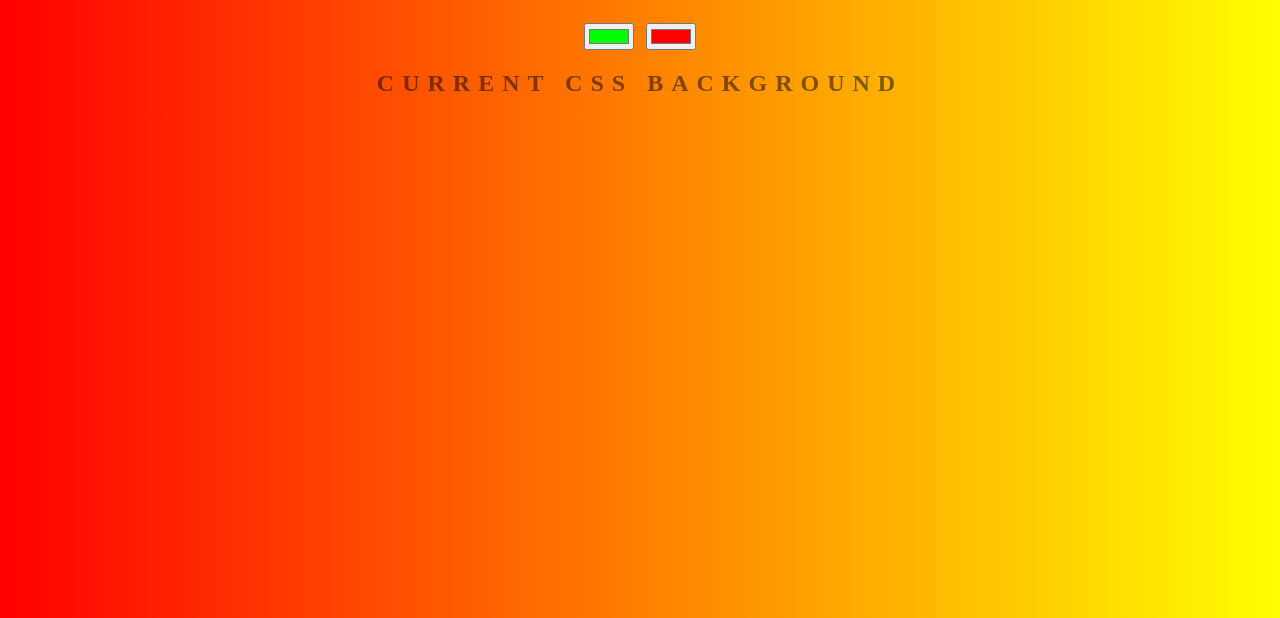
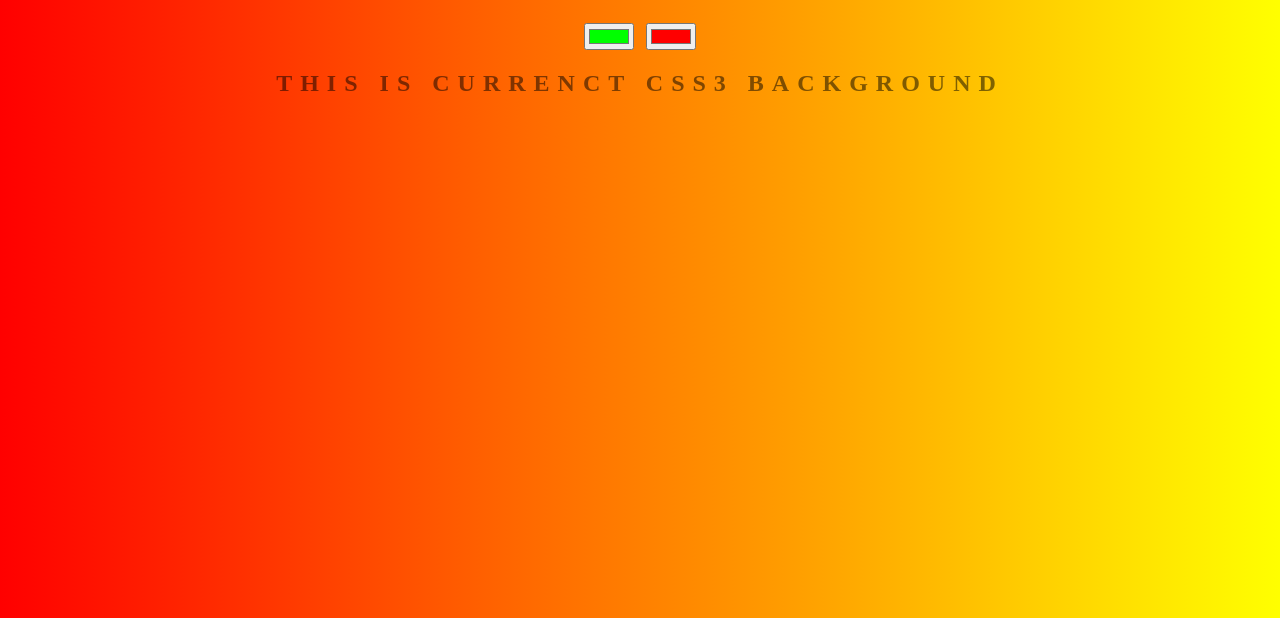
Before and after one commit to rahatulahsan/Background-generator, a plain HTML site: page index.html in a window 1280 px wide. Shown: the part 182-800 px from the top of the page. Drawn offline with Linux system fonts and the light colour scheme.

Commit message:
Changing text

```diff
--- a/index.html
+++ b/index.html
@@ -9,7 +9,7 @@
 	<h1>Background Generator</h1>
 	<input class ="color1" type="color" name="color1" value="#00ff00">
 	<input class ="color2" type="color" name="color2" value="#ff0000">
-	<h2>Current CSS Background</h2>
+	<h2>This is Currenct CSS3 Background</h2>
 	<h3></h3>
 	<script type="text/javascript" src="script.js"></script>
 </body>
```
